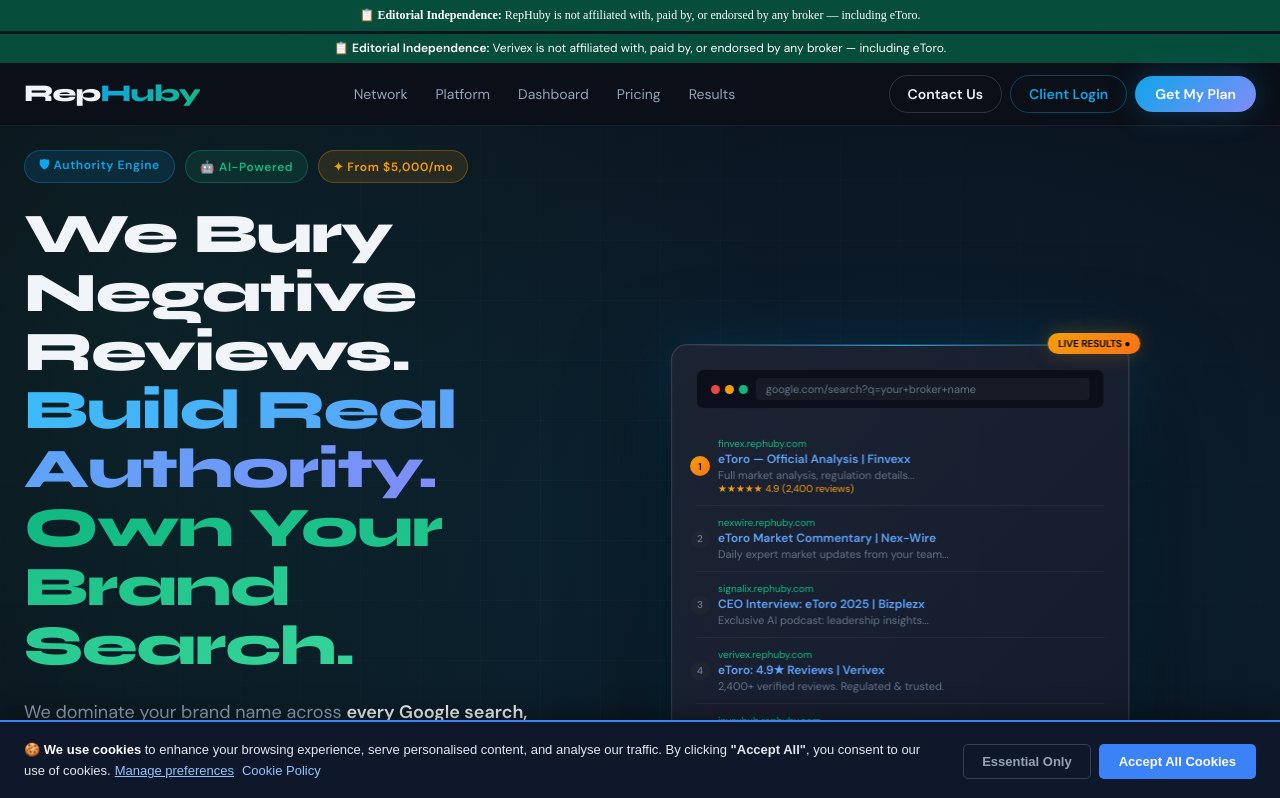
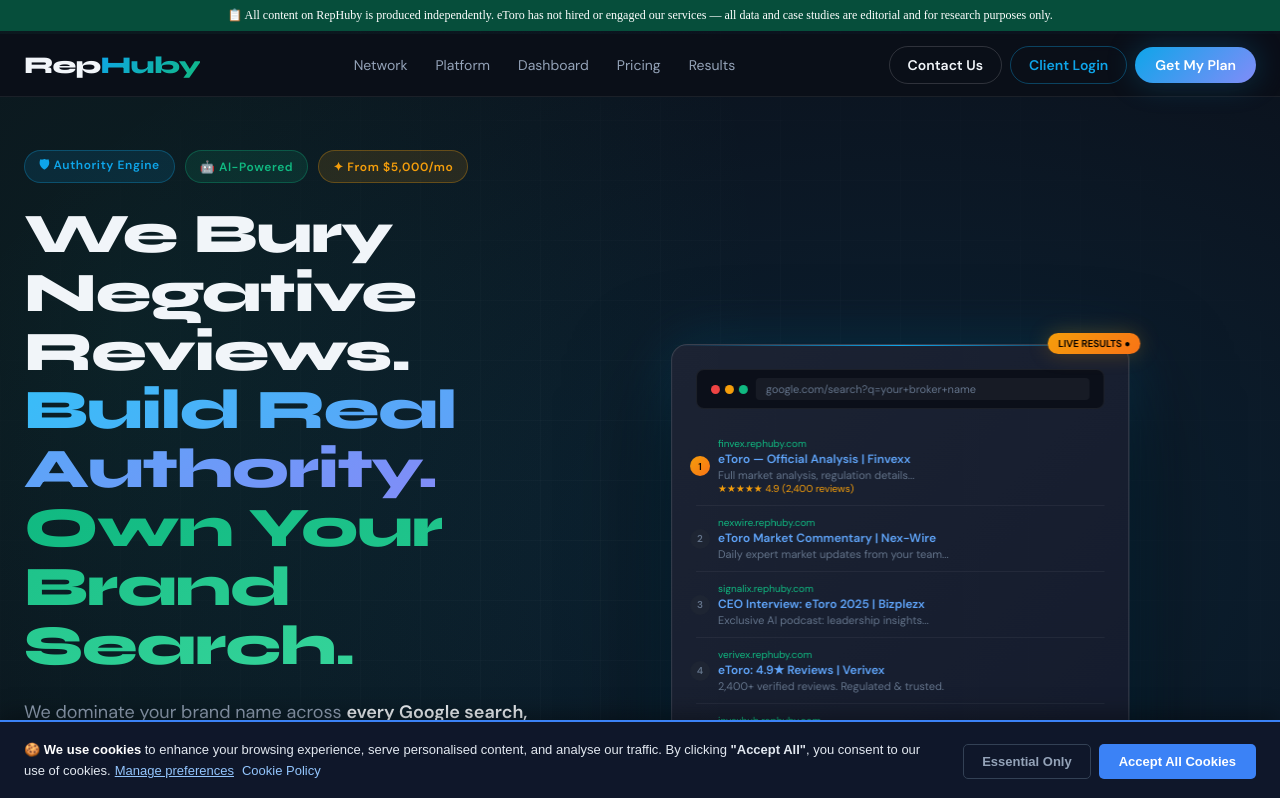
Before and after one commit to sollymarks95-ctrl/reputationhub, a Next.js app: page / in a window 1280 px wide. Shown: the top 798 px of the page. Built offline with nearby package versions, Linux system fonts and the light colour scheme.

Commit message:
fix: single banner in layout only, updated text

```diff
--- a/app/layout.tsx
+++ b/app/layout.tsx
@@ -26,7 +26,7 @@
       </head>
       <body style={{ margin: 0, padding: 0 }}>
         <div style={{ position:'fixed', top:0, left:0, right:0, zIndex:9999, background:'#064E3B', color:'#fff', textAlign:'center', padding:'7px 12px', fontSize:'12px', lineHeight:'1.4' }}>
-          📋 <b>Editorial Independence:</b> RepHuby is not affiliated with, paid by, or endorsed by any broker — including eToro.
+          📋 All content on RepHuby is produced independently. eToro has not hired or engaged our services — all data and case studies are editorial and for research purposes only.
         </div>
         {children}
         <CookieConsent />
--- a/app/page.tsx
+++ b/app/page.tsx
@@ -82,9 +82,6 @@
 
       {/* NAV */}
       <nav style={{ position:'fixed', top:34, left:0, right:0, zIndex:1000, background:'rgba(11,15,25,0.95)', backdropFilter:'blur(16px)' }}>
-        <div style={{background:'#064E3B',padding:'6px 16px',textAlign:'center',color:'#fff',fontSize:'12px',lineHeight:1.4}}>
-          📋 <strong>Editorial Independence:</strong> Verivex is not affiliated with, paid by, or endorsed by any broker — including eToro.
-        </div>
         <div style={{padding:'12px 0', borderBottom:'1px solid rgba(255,255,255,0.07)'}}>
         <div style={{ maxWidth:1280, margin:'0 auto', padding:'0 24px', display:'flex', alignItems:'center', justifyContent:'space-between', gap:16 }}>
           <Link href="/">
@@ -338,10 +335,7 @@
         </div>
       </section>
 
-      {/* Editorial independence — one line */}
-      <div style={{ background:'#F0FDF4', borderTop:'1px solid #D1FAE5', borderBottom:'1px solid #D1FAE5', padding:'10px 24px', textAlign:'center', fontSize:13, color:'#166534' }}>
-        eToro features in our portfolio as an independent case study — we are not affiliated with, hired by, or endorsed by any broker.
-      </div>
+
 
       {/* PRICING */}
       <section id="pricing" style={{ padding:'96px 0' }}>
```
